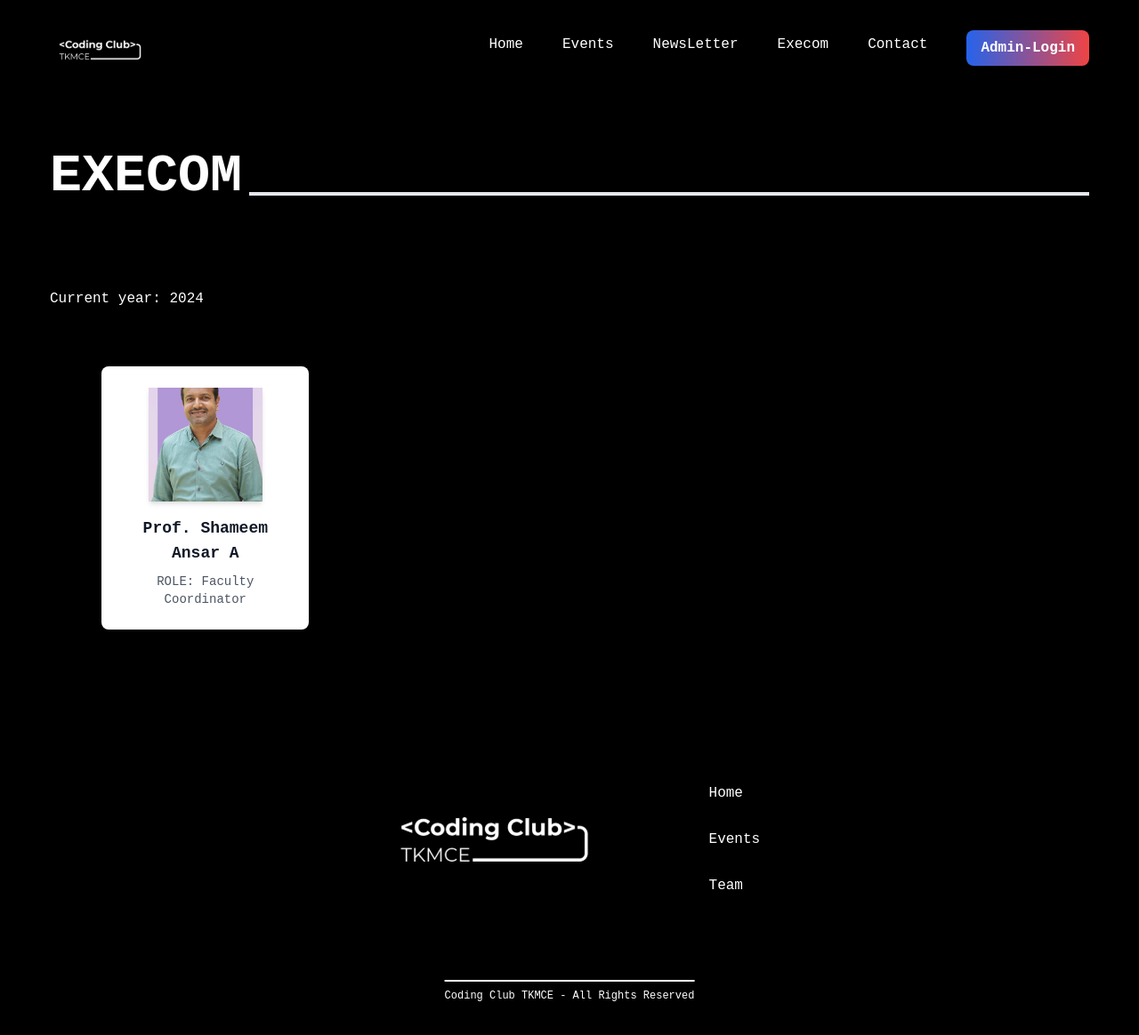
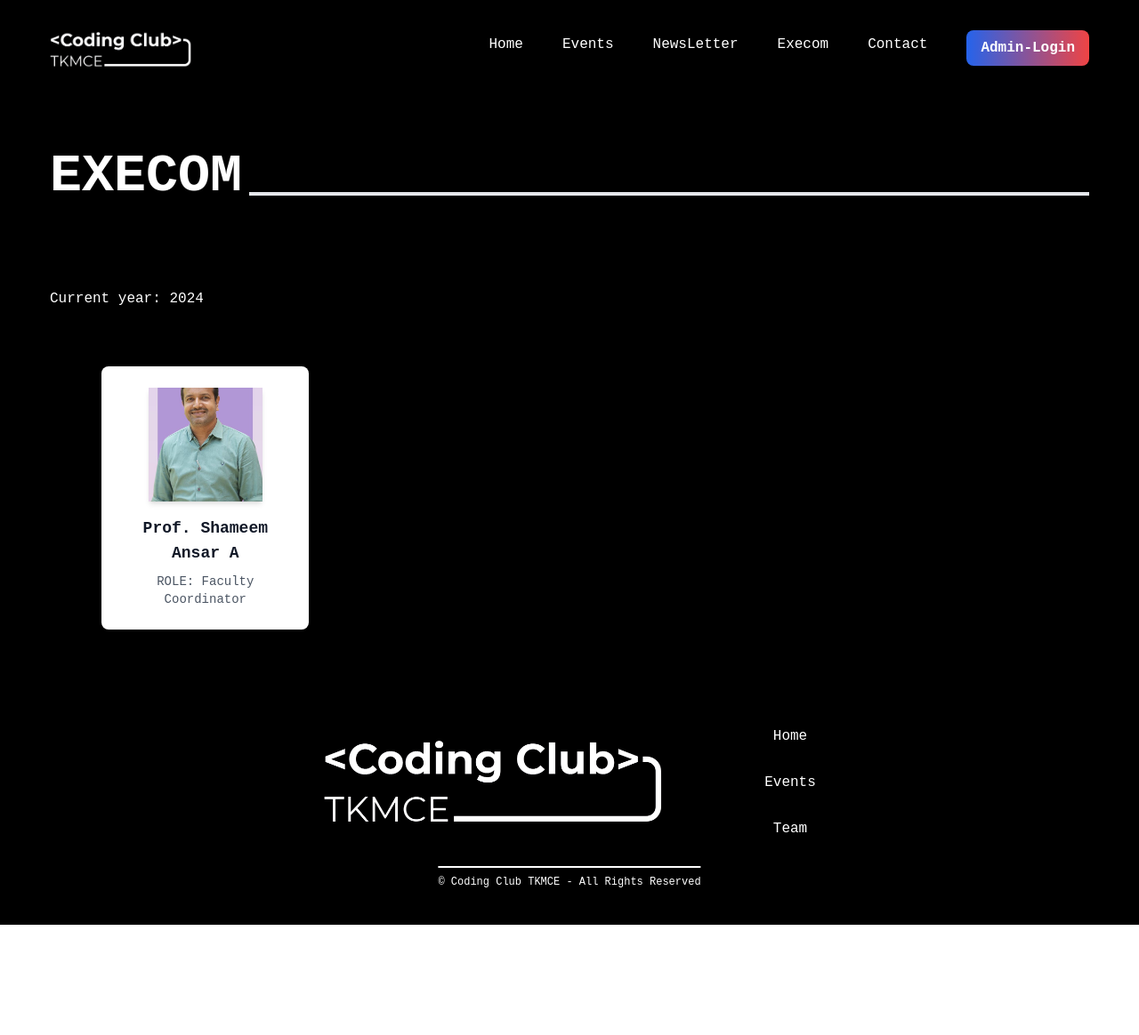
Before and after one commit to ShawnnSabu/coding-club-frontend, a React (Vite) app: page /execom in a window 1280 px wide. Shown: the top 1164 px of the page at 89% size. After the commit the page ends 1040 px from the top, so only its background shows below. Built offline with nearby package versions, Linux system fonts and the light colour scheme.

Commit message:
hover animations

```diff
--- a/index.html
+++ b/index.html
@@ -2,7 +2,7 @@
 <html lang="en">
   <head>
     <meta charset="UTF-8" />
-    <link rel="icon" type="image/svg+xml" href="/vite.svg" />
+    <link rel="icon" type="image/svg+xml" href="/logo.png" />
     <meta name="viewport" content="width=device-width, initial-scale=1.0" />
     <title>Coding Club TKMCE</title>
 
--- a/src/components/Footer.jsx
+++ b/src/components/Footer.jsx
@@ -1,25 +1,40 @@
-import Logo from '../assets/coding club dp copy 2.svg'
-import { Link } from 'react-router-dom';
+import Logo from "../assets/coding club dp copy 2.svg";
+import { Link, useNavigate } from "react-router-dom";
 
 const Footer = () => {
+  const navigate = useNavigate();
 
-    return(
-        <div className='flex flex-col sm:flex-row sm:justify-center items-center min-[840px]:gap-28 px-7 relative pb-24'>
-            <img src={Logo} className='h-40 sm:h-64'></img>
-            <div className='flex gap-10 min-[850px]:gap-28 max-[640px]:text-center'>
-                <div className='flex flex-col gap-2 sm:gap-7'>
-                <Link to="/" className="hover:opacity-70">Home</Link>
-                <Link to="/events" className="hover:opacity-70">Events</Link>
-                <Link to="/execom" className="hover:opacity-70">Team</Link>
-                </div>
-
-            </div>
-            <div className='absolute bottom-10 sm:left-1/2 sm:translate-x-[-50%] flex flex-col'>
-                <hr className='border-white border-t-2'></hr>
-                <div className='text-center text-xs mt-2'>Coding Club TKMCE - All Rights Reserved</div>
-            </div>
+  return (
+    <div className="flex flex-col sm:flex-row sm:justify-center items-center min-[840px]:gap-28 px-7 relative pb-24">
+      <img
+        src="/logo.png"
+        className="w-96 cursor-pointer"
+        onClick={() => navigate("/")}
+      ></img>
+      <div className="flex gap-10 min-[850px]:gap-28 max-[640px]:text-center">
+        <div className="flex flex-col items-center gap-2 sm:gap-7">
+          <Link to="/" className="relative  group cursor-pointer">
+            Home
+            <span className="absolute bottom-0 left-0 w-full h-[2px] bg-white transform scale-x-0 group-hover:scale-x-100 transition-transform duration-300 ease-in-out"></span>
+          </Link>
+          <Link to="/events" className="relative  group cursor-pointer">
+            Events
+            <span className="absolute bottom-0 left-0 w-full h-[2px] bg-white transform scale-x-0 group-hover:scale-x-100 transition-transform duration-300 ease-in-out"></span>
+          </Link>
+          <Link to="/execom" className="relative  group cursor-pointer">
+            Team
+            <span className="absolute bottom-0 left-0 w-full h-[2px] bg-white transform scale-x-0 group-hover:scale-x-100 transition-transform duration-300 ease-in-out"></span>
+          </Link>
         </div>
-    );
+      </div>
+      <div className="absolute bottom-10 sm:left-1/2 sm:translate-x-[-50%] flex flex-col">
+        <hr className="border-white border-t-2"></hr>
+        <div className="text-center text-xs mt-2">
+          © Coding Club TKMCE - All Rights Reserved
+        </div>
+      </div>
+    </div>
+  );
 };
 
 export default Footer;
--- a/src/components/Header.jsx
+++ b/src/components/Header.jsx
@@ -1,32 +1,46 @@
-import { Link } from "react-router-dom";
+import { Link, useNavigate } from "react-router-dom";
 import Logo from "../assets/coding club dp copy 2.svg";
 
 const Header = ({ setVisible }) => {
+  const navigate = useNavigate();
   return (
     <div className="header-container flex h-20 xl:h-28 items-center px-6 xl:px-14">
-      <img src={Logo} className="h-full mr-auto" alt="logo"></img>
+      <img
+        src="/logo.png"
+        className="w-40  mr-auto cursor-pointer"
+        alt="logo"
+        onClick={() => navigate("/")}
+      ></img>
       <button className="sm:hidden" onClick={() => setVisible(true)}>
         <span className="pi pi-bars"></span>
       </button>
-      <div className="hidden sm:flex text-xs md:gap-4 lg:text-base lg:gap-6 xl:gap-11">
-        <Link to="/" className="hover:underline underline-offset-4">
+      <div className="hidden sm:flex text-xs md:gap-4 lg:text-base lg:gap-6 xl:gap-11 transition-all">
+        <Link to="/" className="relative  group cursor-pointer">
           Home
+          <span className="absolute bottom-2 left-0 w-full h-[2px] bg-white transform scale-x-0 group-hover:scale-x-100 transition-transform duration-300 ease-in-out"></span>
+        </Link>
+        {/* <a className="relative hover:text-yellow-400 group cursor-pointer">
+          About Us
+          <span className="absolute bottom-0 left-0 w-full h-[2px] bg-yellow-400 transform scale-x-0 group-hover:scale-x-100 transition-transform duration-300 ease-in-out"></span>
+        </a> */}
+        <Link to="/events" className="relative  group cursor-pointer">
+          Events
+          <span className="absolute bottom-2 left-0 w-full h-[2px] bg-white transform scale-x-0 group-hover:scale-x-100 transition-transform duration-300 ease-in-out"></span>
         </Link>
 
-        <Link to="/events" className="hover:underline underline-offset-4">
-          Events
+        <Link to="/events" className="relative  group cursor-pointer">
+          NewsLetter
+          <span className="absolute bottom-2 left-0 w-full h-[2px] bg-white transform scale-x-0 group-hover:scale-x-100 transition-transform duration-300 ease-in-out"></span>
         </Link>
 
-        <Link to="/events" className="hover:underline underline-offset-4">
-          NewsLetter
+        <Link to="/execom" className="relative  group cursor-pointer">
+          Execom
+          <span className="absolute bottom-2 left-0 w-full h-[2px] bg-white transform scale-x-0 group-hover:scale-x-100 transition-transform duration-300 ease-in-out"></span>
         </Link>
 
-        <Link to="/execom" className="hover:underline underline-offset-4">
-          Execom
-        </Link>
-
-        <Link to="/contacts" className="hover:underline underline-offset-4">
+        <Link to="/contacts" className="relative  group cursor-pointer">
           Contact
+          <span className="absolute bottom-2 left-0 w-full h-[2px] bg-white transform scale-x-0 group-hover:scale-x-100 transition-transform duration-300 ease-in-out"></span>
         </Link>
 
         <Link
--- a/src/components/Home.jsx
+++ b/src/components/Home.jsx
@@ -20,7 +20,7 @@ const Home = () => {
   return (
     <>
       <div>
-        <div data-aos="fade-down" data-aos-duration="2000">
+        <div data-aos="fade-down" data-aos-duration="1500">
           <Header />
         </div>
         <Sidebar
```
